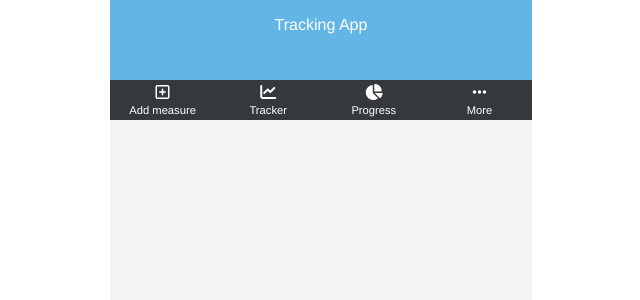
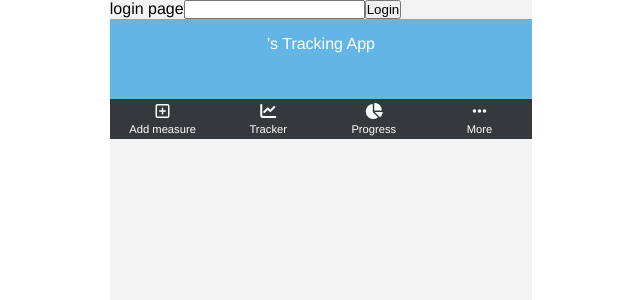
Before and after one commit to zilton7/tracking-app-frontend, a React (Create React App) app: page / in a window 1280 px wide. Shown: the top 300 px of the page, without its empty margins (319-959 px from the left). Built offline with nearby package versions, Linux system fonts and the light colour scheme; no server answers.

Commit message:
Add Login state functionality

```diff
--- /dev/null
+++ b/src/actions/loginAction.js
@@ -0,0 +1,10 @@
+const login = (username) => async (dispatch) => {
+  dispatch({
+    type: "LOGIN",
+    payload: {
+      username: username,
+      loggedIn: true,
+    },
+  });
+};
+export default login;
--- a/src/components/Heading.js
+++ b/src/components/Heading.js
@@ -1,5 +1,10 @@
+import { useSelector } from "react-redux";
+
 const Heading = () => {
-  return <div className="heading">Tracking App</div>;
+  // Load username from state
+  let username = useSelector((state) => state.user.username);
+
+  return <div className="heading">{username}'s Tracking App</div>;
 };
 
 export default Heading;
--- /dev/null
+++ b/src/components/Login.js
@@ -0,0 +1,21 @@
+import { useDispatch } from "react-redux";
+import login from "../actions/loginAction";
+
+const Login = () => {
+  const dispatch = useDispatch();
+
+  const handleClick = () => {
+    const username = document.getElementById("username").value;
+    dispatch(login(username));
+  };
+
+  return (
+    <div className="login-page">
+      login page
+      <input id="username" />
+      <button onClick={handleClick}>Login</button>
+    </div>
+  );
+};
+
+export default Login;
--- a/src/reducers/index.js
+++ b/src/reducers/index.js
@@ -1,8 +1,10 @@
 import { combineReducers } from "redux";
 import measurementsReducer from "./measurementsReducer";
+import loginReducer from "./loginReducer";
 
 const rootReducer = combineReducers({
   measurements: measurementsReducer,
+  user: loginReducer,
 });
 
 export default rootReducer;
--- /dev/null
+++ b/src/reducers/loginReducer.js
@@ -0,0 +1,25 @@
+const initialState = {
+  username: null,
+  loggedIn: false,
+};
+
+const loginReducer = (state = initialState, action) => {
+  switch (action.type) {
+    case "LOGIN":
+      return {
+        ...state,
+        username: action.payload.username,
+        loggedIn: !action.payload.loggedIn,
+      };
+    case "LOGOUT":
+      return {
+        ...state,
+        username: null,
+        loggedIn: false,
+      };
+    default:
+      return { ...state };
+  }
+};
+
+export default loginReducer;
--- a/src/router/Router.js
+++ b/src/router/Router.js
@@ -1,6 +1,5 @@
 import React from "react";
 import { BrowserRouter, Switch, Route } from "react-router-dom";
-// import { useSelector } from "react-redux";
 import axios from "axios";
 import Measurements from "../components/Measurements";
 import Nav from "../components/Nav";
@@ -8,9 +7,10 @@ import Heading from "../components/Heading";
 import Home from "../components/Home";
 import AddMeasure from "../components/AddMeasure";
 import Progress from "../components/Progress";
+import Login from "../components/Login";
 
 import { useEffect } from "react";
-import { useDispatch, useSelector } from "react-redux";
+import { useDispatch } from "react-redux";
 import loadMeasurements from "../actions/measurementsAction";
 
 function Router() {
@@ -19,8 +19,10 @@ function Router() {
   useEffect(() => {
     dispatch(loadMeasurements());
   }, [dispatch]);
+
   return (
     <div className="App">
+      <Login />
       <BrowserRouter>
         <Heading />
         <Switch>
```
